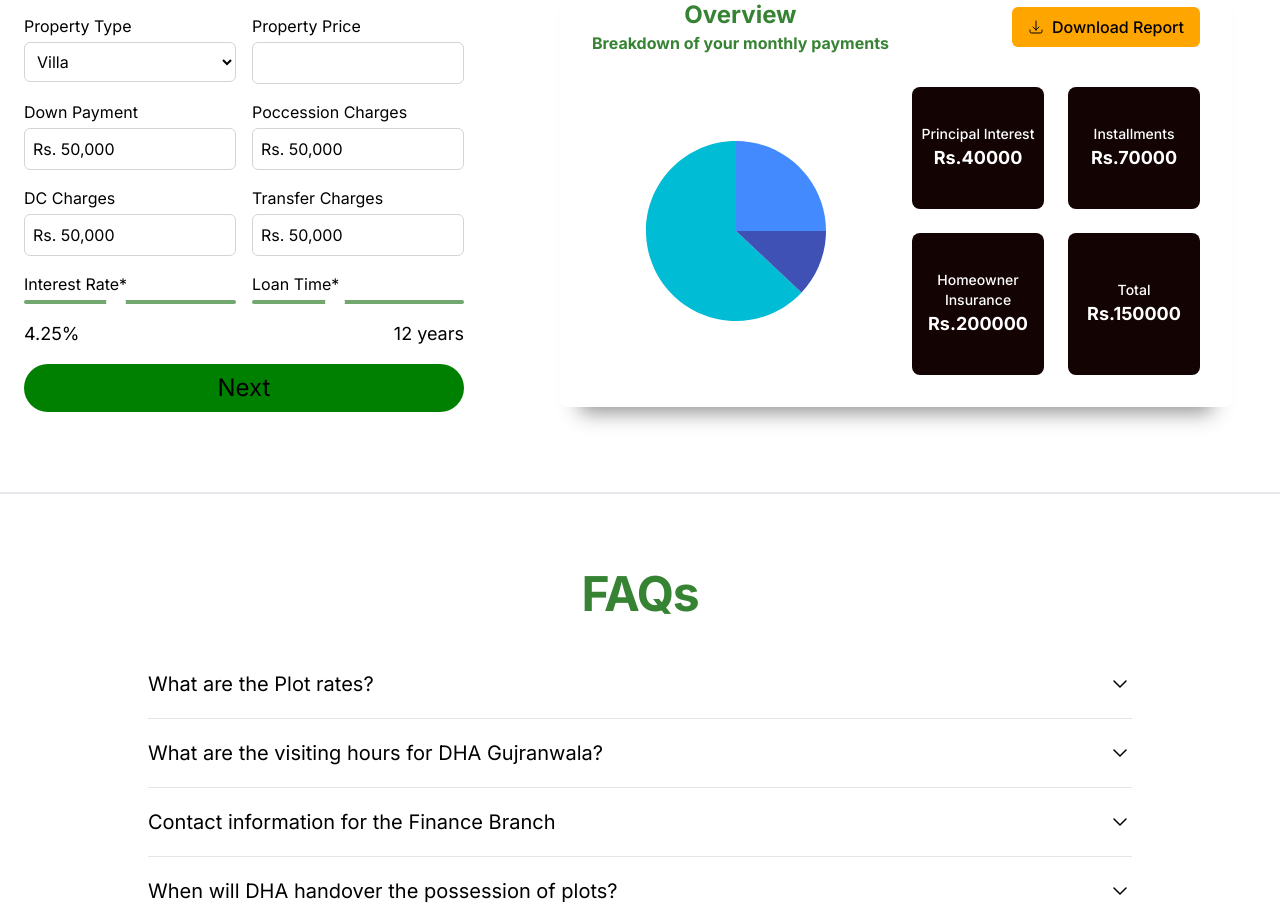
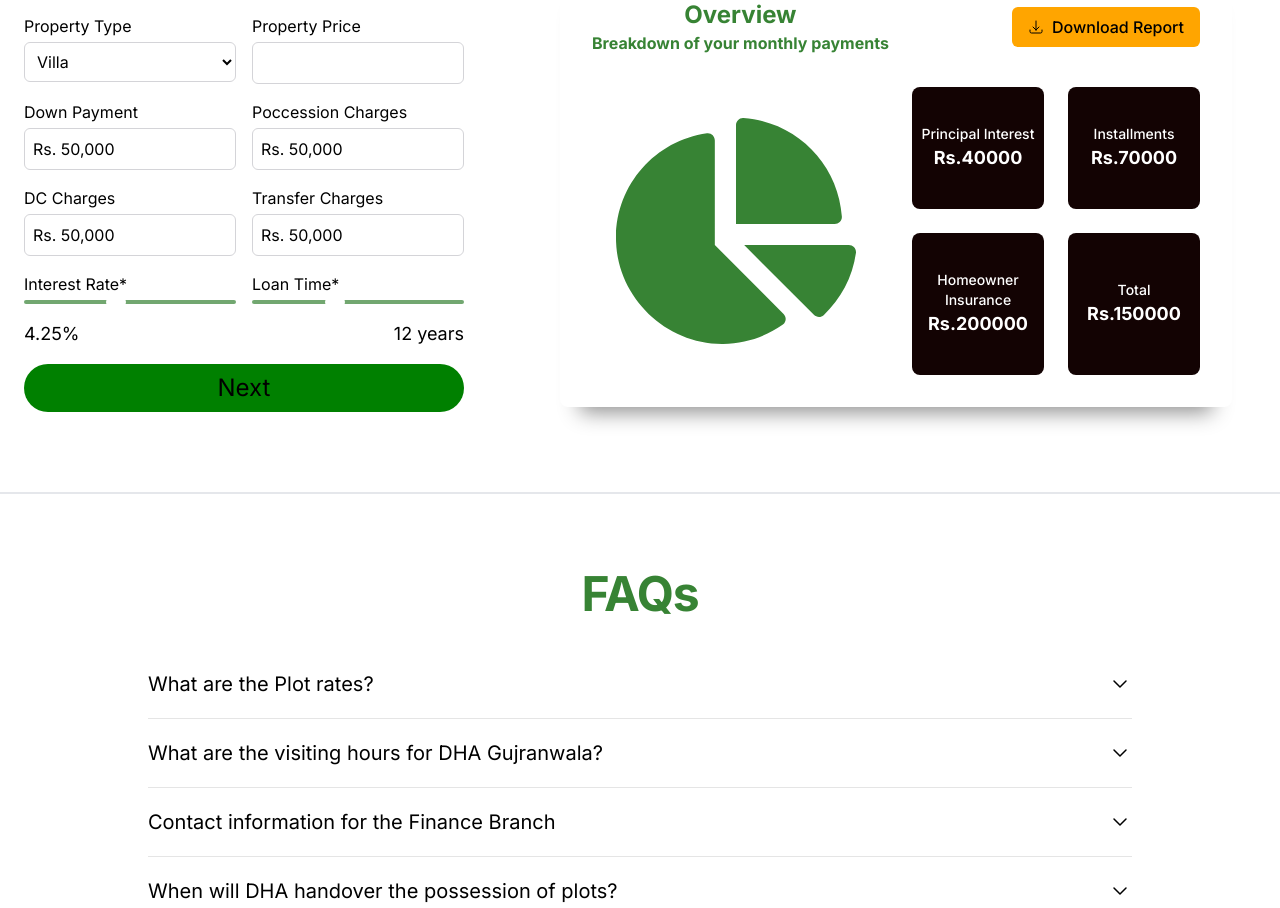
Before and after one commit to mudasarmajeed5/DHA-GUJRANWALA, a Next.js app: page / in a window 1280 px wide. Shown: the part 4173-5081 px from the top of the page. Built offline with nearby package versions, Linux system fonts and the light colour scheme; some icons are missing.

Commit message:
Update PieChart.js

```diff
--- a/components/AdditionalComponents/PieChart.js
+++ b/components/AdditionalComponents/PieChart.js
@@ -1,4 +1,5 @@
-import { FcPieChart } from "react-icons/fc";
+
+import { FaChartPie } from "react-icons/fa";
 export default function Component() {
   return (
     <div className="text-[--secondary-button] mortgagecalculator rounded-lg p-8 max-w-2xl mx-auto">
@@ -32,7 +33,7 @@ export default function Component() {
       <div className="grid grid-cols-1 md:grid-cols-2 gap-8">
         <div className=" text-white rounded-lg p-6">
           <div className="aspect-square w-full">
-            <FcPieChart className="w-full h-full" />
+            <FaChartPie className="w-full text-[--secondary-button] h-full" />
           </div>
         </div>
         <div className="grid grid-cols-2 gap-6">
```
